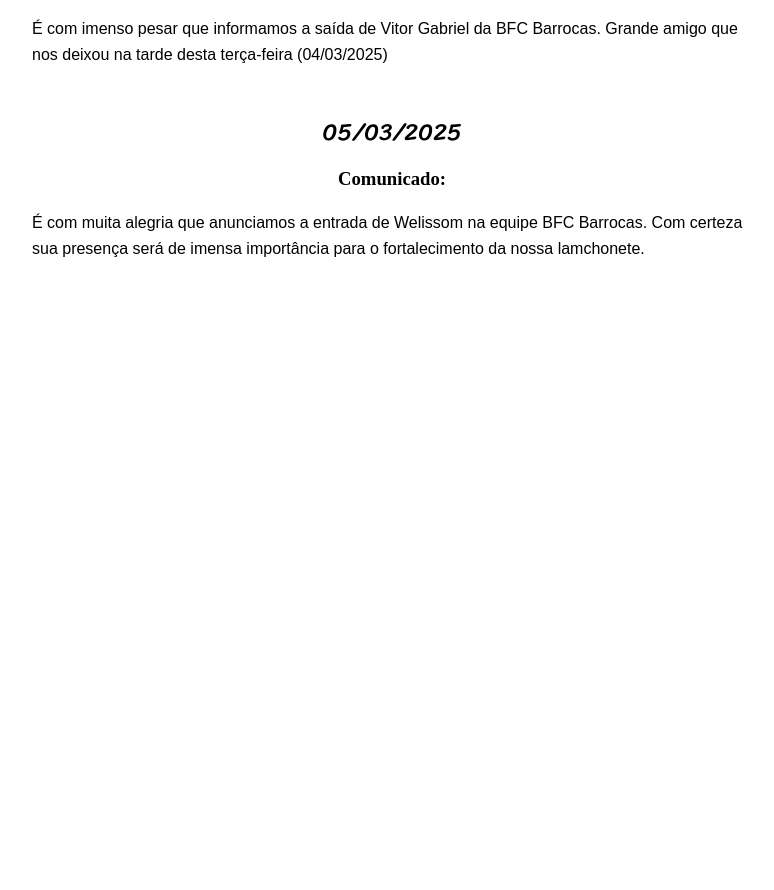
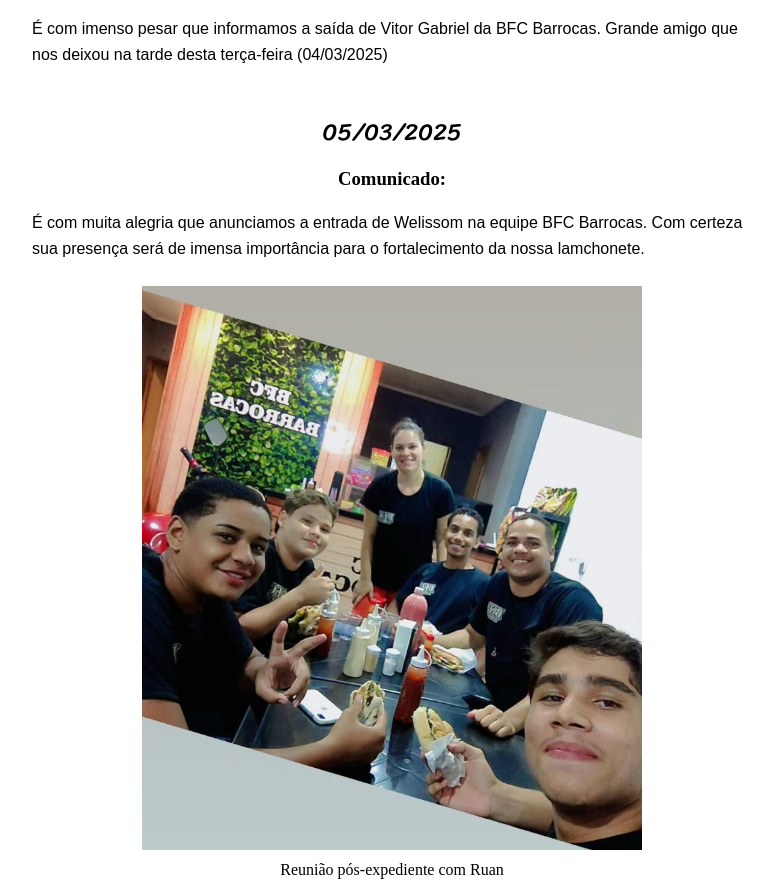
Before and after one commit to Bfcbarrocas/main, a plain HTML site: page index.html in a window 1280 px wide. Shown: the part 1152-2042 px from the top of the page, without its empty margins (248-1022 px from the left). Before the commit the page ends 1445 px from the top, so only its background shows below. Drawn offline with Linux system fonts and the light colour scheme.

Commit message:
index.html

```diff
--- a/index.html
+++ b/index.html
@@ -44,6 +44,10 @@
                 <h3>Comunicado:</h3>
 		<p>É com muita alegria que anunciamos a entrada de Welissom na equipe BFC Barrocas. Com certeza sua presença será de imensa importância para o fortalecimento da nossa lamchonete.
                 </p>
+		<img src="imagens/reuniao-ruan.jpeg" alt="reunião pós expedient com Ruan">
+		<aside>
+                    <figcaption>Reunião pós-expediente com Ruan</figcaption>
+                </aside>
             </article>
         </section>
     </main>
```
